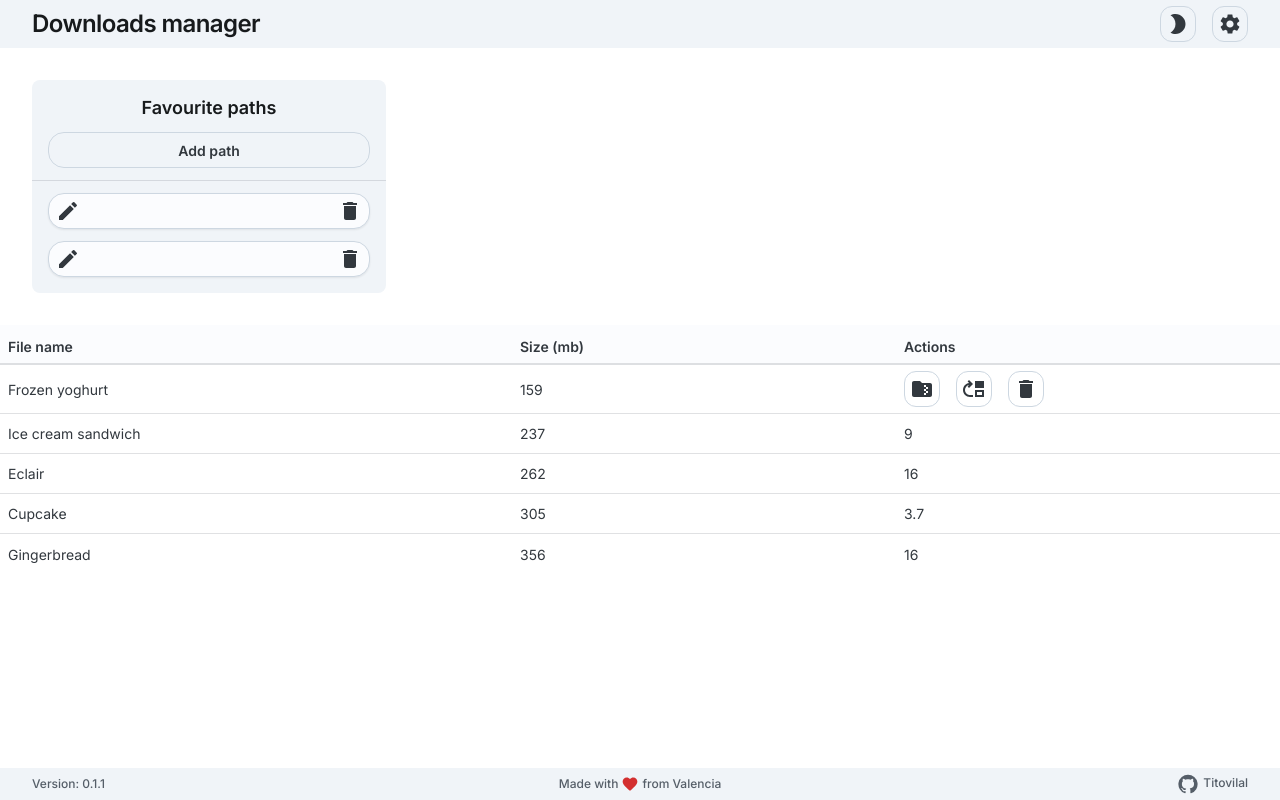
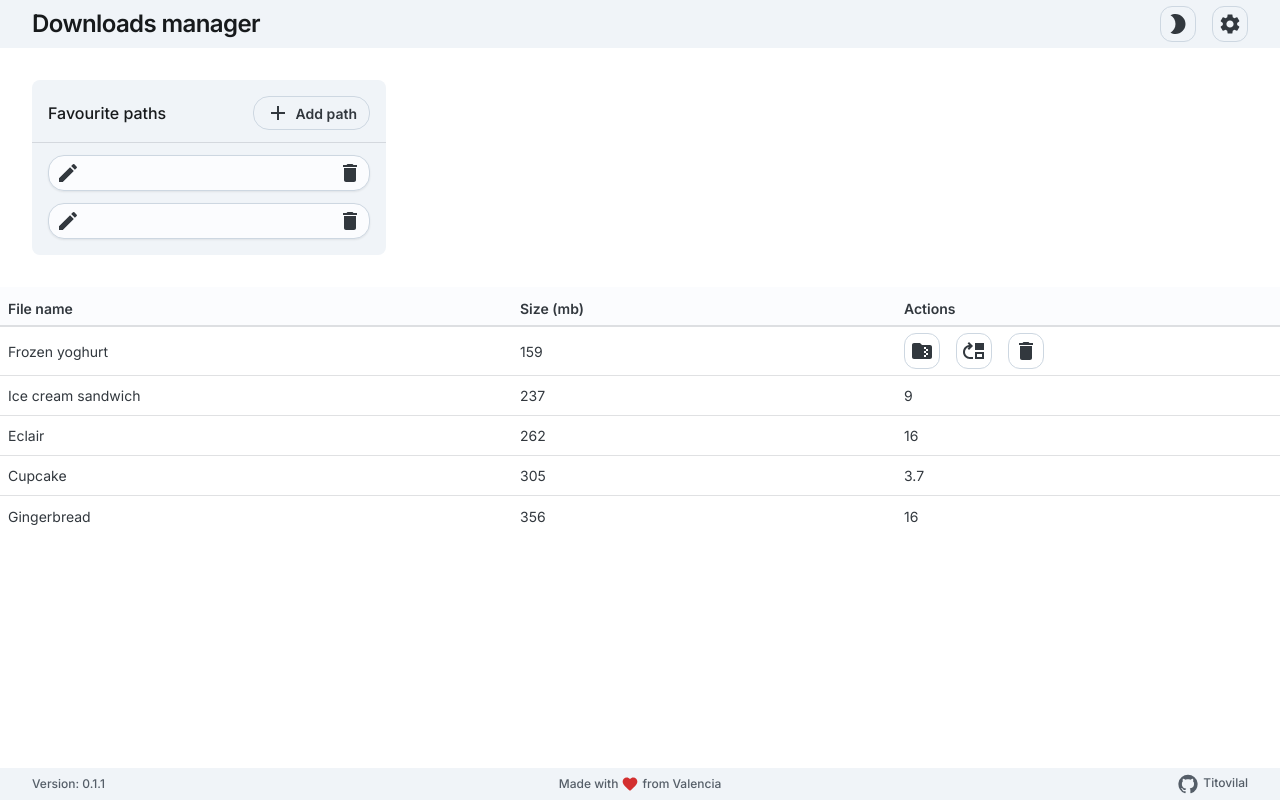
Before and after one commit to Titovilal/downloads-manager, a Next.js app: page / in a window 1280 px wide. Built offline with nearby package versions, Linux system fonts and the light colour scheme.

Commit message:
Add AddIcon to Favourites component

```diff
--- a/src/components/Favourites.tsx
+++ b/src/components/Favourites.tsx
@@ -1,5 +1,6 @@
 import DeleteIcon from "@mui/icons-material/Delete";
 import EditIcon from "@mui/icons-material/Edit";
+import AddIcon from "@mui/icons-material/Add";
 import {
   Card,
   Button,
@@ -14,15 +15,23 @@ export default function Favourites() {
   return (
     <Box sx={{ display: "flex", padding: "2rem" }}>
       <Card variant="soft" sx={{ overflow: "auto", height: "100%" }}>
+        <Box sx={{ display: "flex" , justifyContent: "space-between"}}>
           <Typography
-          sx={{ display: "flex", justifyContent: "center" }}
-          level="title-lg"
+            sx={{ display: "flex", justifyContent: "center", alignItems: "center" }}
+            level="title-md"
           >
             Favourite paths
           </Typography>
-        <Button variant="outlined" color="neutral" sx={{ borderRadius: "xl" }}>
+          <Button
+          size='sm'
+            variant="outlined"
+            color="neutral"
+            startDecorator={<AddIcon />}
+            sx={{ borderRadius: "xl" }}
+          >
             Add path
           </Button>
+        </Box>
         <Divider />
         <Input
           startDecorator={
```
Lines whose indentation alone changed are shown as unchanged.
